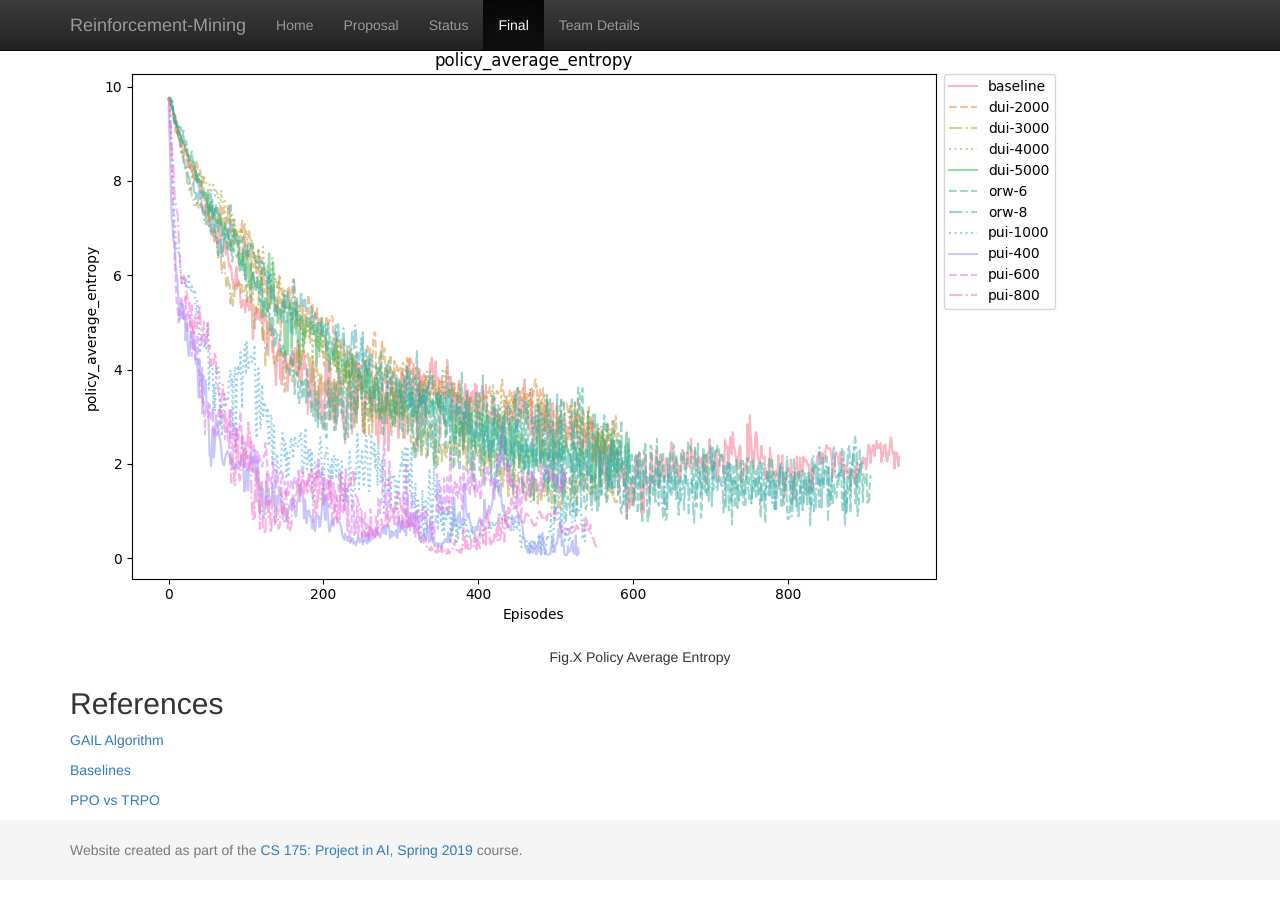
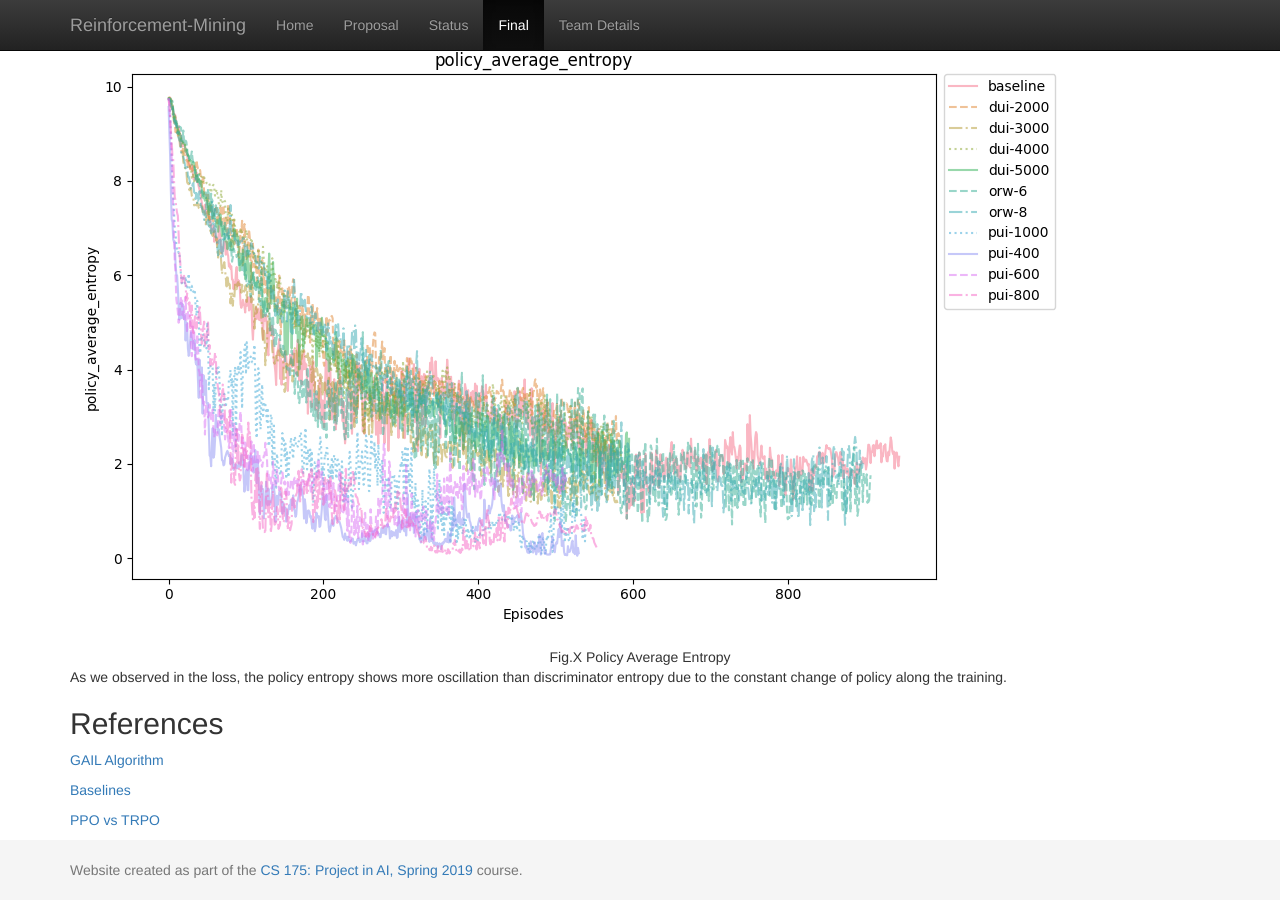
Before and after one commit to TDHTTTT/RM, a Jekyll site: the page built from docs/final.md, in a window 1280 px wide and 900 px high, scrolled down 4304 px. Built offline with Jekyll 4.4.1, drawn with Linux system fonts in a browser that asks for light colours.

Commit message:
a little policy entropy

```diff
--- a/docs/final.md
+++ b/docs/final.md
@@ -59,6 +59,7 @@ Entropy is a representation of the randomness within an episode. An ideal graph
 ![dal](images/all-policy_average_entropy.png)
 <center>Fig.X Policy Average Entropy</center>
 
+As we observed in the loss, the policy entropy shows more oscillation than discriminator entropy due to the constant change of policy along the training.
 
 ## References
 
```
